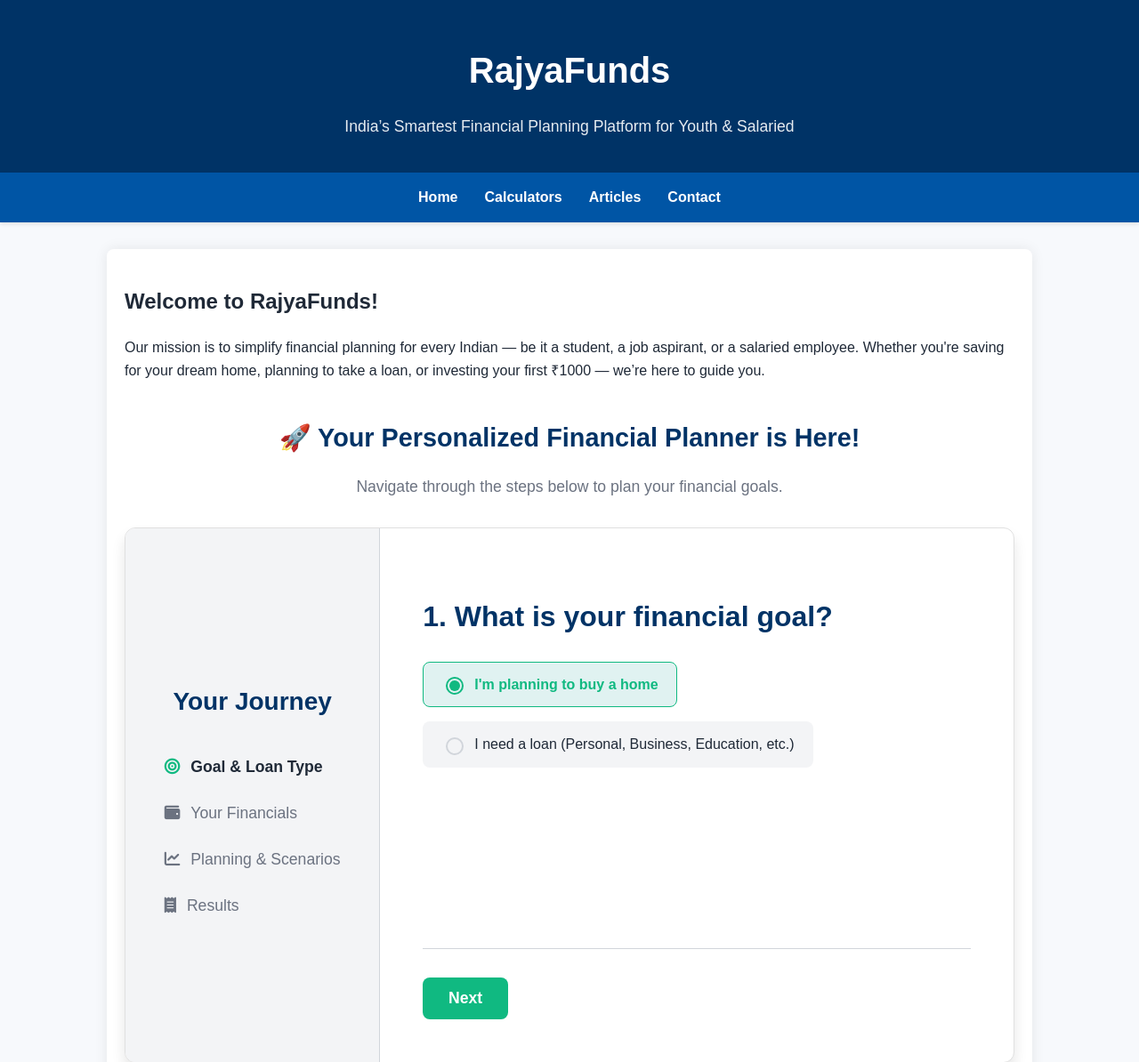
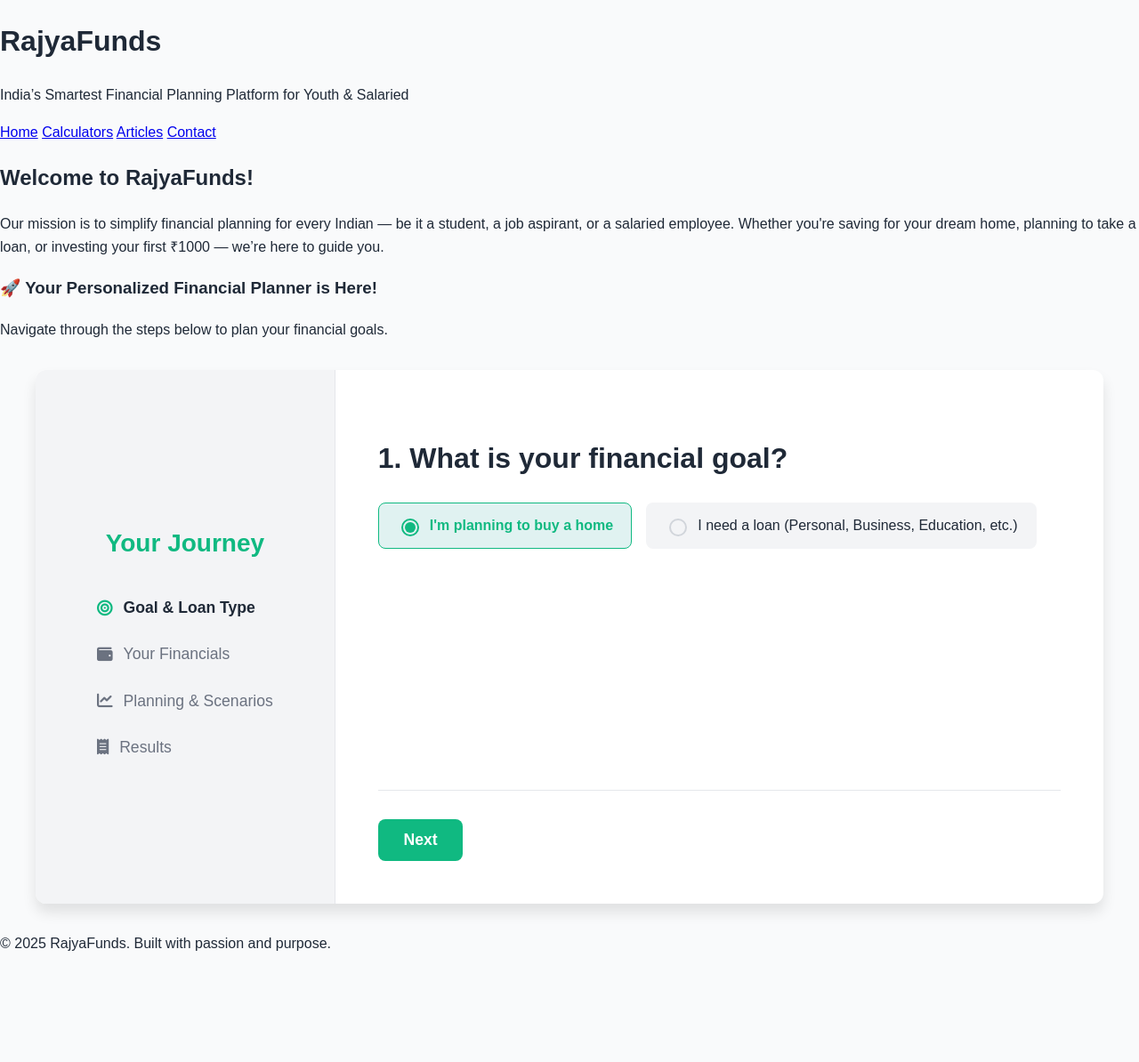
Before and after one commit to RajyaFunds/RajyaFunds, a plain HTML site: page index.html in a window 1280 px wide. Shown: the top 1194 px of the page at 89% size. After the commit the page ends 1089 px from the top, so only its background shows below. Drawn offline with nearby package versions, Linux system fonts and the light colour scheme; a script that the page names is missing.

Commit message:
Update style.css

```diff
--- a/style.css
+++ b/style.css
@@ -1,120 +1,48 @@
-/* --- Your Existing Homepage Styles (Consolidated & Cleaned) --- */
-:root {
-    /* Define your brand colors for easy reuse */
-    --dark-brand-blue: #003366;
-    --medium-brand-blue: #0055a5;
-    --light-brand-blue: #007bff; /* Your old button color */
-    --accent-green: #10B981; /* Primary Green for calculator highlights/buttons */
-    --accent-yellow: #FBBF24; /* Complementary yellow for charts */
-    --text-primary-dark: #1F2937;
-    --text-secondary-gray: #6B7280;
-    --background-light: #f7f9fc;
-    --white: #ffffff;
-    --light-gray: #F3F4F6;
-    --border-gray: #D1D5DB;
-}
-
+/* Basic Reset & Font */
 body {
-    font-family: Arial, sans-serif;
-    background: var(--background-light);
     margin: 0;
-    padding: 0;
-    color: var(--text-primary-dark); /* Default text color */
+    font-family: 'Arial', sans-serif;
+    background-color: #F9FAFB; /* Light gray background */
+    color: #1F2937; /* Dark gray for main text */
     line-height: 1.6;
 }
 
-header {
-    background: var(--dark-brand-blue);
-    color: var(--white);
-    padding: 20px;
+/* Header Styling */
+.header {
+    background-color: #10B981; /* Primary Green */
+    color: white;
+    padding: 1.5rem 0;
     text-align: center;
+    box-shadow: 0 4px 6px rgba(0, 0, 0, 0.1);
 }
 
-header h1 {
-    font-size: 2.5rem; /* Increased for impact */
+.header h1 {
+    font-size: 2.5rem;
     margin-bottom: 0.5rem;
 }
 
-header p {
+.header p {
     font-size: 1.1rem;
     opacity: 0.9;
 }
-
-nav {
-    background: var(--medium-brand-blue);
-    display: flex;
-    justify-content: center;
-    padding: 10px 0;
-    box-shadow: 0 2px 4px rgba(0, 0, 0, 0.1); /* Subtle shadow for nav */
-}
-
-nav a {
-    color: var(--white);
-    text-decoration: none;
-    margin: 0 15px;
-    font-weight: bold;
-    padding: 5px 0; /* Add padding for click area */
-    transition: color 0.3s ease;
-}
-
-nav a:hover {
-    color: var(--accent-green); /* Hover effect for nav links */
-}
-
-.container {
-    max-width: 1000px;
-    margin: 30px auto;
-    padding: 20px;
-    background: var(--white);
-    box-shadow: 0 0 15px rgba(0,0,0,0.08); /* Stronger shadow for content area */
-    border-radius: 8px; /* Slightly rounded corners for container */
-}
-
-footer {
-    background: var(--dark-brand-blue);
-    color: var(--white);
-    text-align: center;
-    padding: 15px;
-    margin-top: 50px;
-    box-shadow: 0 -4px 6px rgba(0, 0, 0, 0.1);
-}
-
-/* --- NEW: Calculator Specific Styles (Integrated) --- */
-
-.calculator-section-title {
-    font-size: 1.8rem;
-    font-weight: bold;
-    color: var(--dark-brand-blue);
-    margin-top: 2.5rem;
-    margin-bottom: 1rem;
-    text-align: center;
-}
-
-.calculator-intro-text {
-    font-size: 1.1rem;
-    color: var(--text-secondary-gray);
-    text-align: center;
-    margin-bottom: 2rem;
-}
-
 
 /* Calculator Container - Main Layout */
 .calculator-container {
     display: flex;
     flex-direction: column; /* Stacks vertically on small screens */
-    background-color: var(--white);
+    background-color: white;
     border-radius: 0.75rem; /* Rounded corners */
     box-shadow: 0 10px 15px rgba(0, 0, 0, 0.1); /* Soft shadow */
     overflow: hidden; /* Ensures rounded corners cut off content */
-    max-width: 100%; /* Take full width of parent container */
-    margin: 2rem auto; /* Center within the container */
+    max-width: 90%; /* Max width for responsiveness */
+    margin: 2rem auto; /* Center the calculator */
     min-height: 600px;
-    border: 1px solid #e0e0e0; /* Subtle border around calculator */
 }
 
 @media (min-width: 768px) { /* Applies for screens larger than 768px (md: breakpoint) */
     .calculator-container {
         flex-direction: row; /* Two columns on larger screens */
+        max-width: 1200px; /* Wider for desktop */
     }
 }
 
@@ -122,8 +50,8 @@ footer {
 .calculator-sidebar {
     width: 100%; /* Full width on mobile */
     padding: 1.5rem;
-    background-color: var(--light-gray); /* Lighter gray background for sidebar */
-    border-bottom: 1px solid var(--border-gray); /* Separator on mobile */
+    background-color: #F3F4F6; /* Lighter gray background for sidebar */
+    border-bottom: 1px solid #E5E7EB; /* Separator on mobile */
     display: flex;
     flex-direction: column;
     align-items: center;
@@ -134,7 +62,7 @@ footer {
 @media (min-width: 768px) {
     .calculator-sidebar {
         width: 25%; /* 1/4 width on desktop */
-        border-right: 1px solid var(--border-gray); /* Vertical separator on desktop */
+        border-right: 1px solid #E5E7EB; /* Vertical separator on desktop */
         border-bottom: none; /* No bottom border on desktop */
         padding: 2.5rem;
     }
@@ -143,7 +71,7 @@ footer {
 .calculator-sidebar h2 {
     font-size: 1.75rem;
     font-weight: 700;
-    color: var(--dark-brand-blue); /* Your dark blue for sidebar title */
+    color: #10B981; /* Primary Green */
     margin-bottom: 1.5rem;
 }
 
@@ -155,7 +83,7 @@ footer {
 
 .calculator-sidebar li {
     font-size: 1.1rem;
-    color: var(--text-secondary-gray); /* Secondary text color */
+    color: #6B7280; /* Secondary text color */
     padding: 0.75rem 0;
     display: flex;
     align-items: center;
@@ -165,11 +93,11 @@ footer {
 
 .calculator-sidebar li.active {
     font-weight: 600;
-    color: var(--text-primary-dark); /* Darker text for active step */
+    color: #1F2937; /* Darker text for active step */
 }
 
 .calculator-sidebar li.active i {
-    color: var(--accent-green); /* Accent green for active icon */
+    color: #10B981; /* Primary green for active icon */
 }
 
 /* Right Section: Calculator Content */
@@ -191,14 +119,14 @@ footer {
 .calculator-content h2 {
     font-size: 2rem;
     font-weight: 700;
-    color: var(--dark-brand-blue);
+    color: #1F2937;
     margin-bottom: 1.5rem;
 }
 
 .calculator-content h3 {
     font-size: 1.5rem;
     font-weight: 600;
-    color: var(--medium-brand-blue); /* Your medium blue */
+    color: #3B82F6; /* Secondary blue */
     margin-top: 1.5rem;
     margin-bottom: 1rem;
 }
@@ -223,7 +151,7 @@ footer {
     display: block;
     font-size: 1rem;
     font-weight: 500;
-    color: var(--text-primary-dark);
+    color: #1F2937;
     margin-bottom: 0.5rem;
 }
 
@@ -231,18 +159,18 @@ footer {
 .input-group input[type="text"] {
     width: 100%;
     padding: 0.75rem 1rem;
-    border: 1px solid var(--border-gray); /* Light gray border */
+    border: 1px solid #D1D5DB; /* Light gray border */
     border-radius: 0.5rem; /* Slightly rounded corners */
     font-size: 1.1rem;
-    color: var(--text-primary-dark);
+    color: #1F2937;
     transition: border-color 0.3s ease, box-shadow 0.3s ease;
 }
 
 .input-group input[type="number"]:focus,
 .input-group input[type="text"]:focus {
     outline: none;
-    border-color: var(--light-brand-blue); /* Your existing button blue on focus */
-    box-shadow: 0 0 0 3px rgba(0, 123, 255, 0.2); /* Light blue shadow on focus */
+    border-color: #3B82F6; /* Secondary blue on focus */
+    box-shadow: 0 0 0 3px rgba(59, 130, 246, 0.2); /* Light blue shadow on focus */
 }
 
 /* Option Group (Radio Buttons) Styling */
@@ -255,7 +183,7 @@ footer {
 .option-group label {
     display: flex;
     align-items: center;
-    background-color: var(--light-gray); /* Light gray background */
+    background-color: #F3F4F6; /* Light gray background */
     padding: 0.75rem 1.25rem;
     border-radius: 0.5rem;
     cursor: pointer;
@@ -264,10 +192,10 @@ footer {
 }
 
 .option-group label:has(input:checked) {
-    background-color: #E0F2F1; /* Lighter green for checked */
-    border-color: var(--accent-green); /* Accent green border when checked */
+    background-color: #E0F2F1; /* Lighter primary color for checked */
+    border-color: #10B981; /* Primary green border when checked */
     font-weight: 600;
-    color: var(--accent-green); /* Accent green text when checked */
+    color: #10B981; /* Primary green text when checked */
 }
 
 .option-group input[type="radio"] {
@@ -275,7 +203,7 @@ footer {
     -webkit-appearance: none;
     width: 1.25rem;
     height: 1.25rem;
-    border: 2px solid var(--border-gray); /* Custom radio button border */
+    border: 2px solid #D1D5DB; /* Custom radio button border */
     border-radius: 50%;
     margin-right: 0.75rem;
     position: relative;
@@ -283,7 +211,7 @@ footer {
 }
 
 .option-group input[type="radio"]:checked {
-    border-color: var(--accent-green); /* Accent green when checked */
+    border-color: #10B981; /* Primary green when checked */
 }
 
 .option-group input[type="radio"]:checked::before {
@@ -291,7 +219,7 @@ footer {
     display: block;
     width: 0.75rem;
     height: 0.75rem;
-    background-color: var(--accent-green); /* Accent green fill when checked */
+    background-color: #10B981; /* Primary green fill when checked */
     border-radius: 50%;
     position: absolute;
     top: 50%;
@@ -305,7 +233,7 @@ footer {
     justify-content: space-between;
     margin-top: auto; /* Pushes buttons to the bottom */
     padding-top: 2rem;
-    border-top: 1px solid var(--border-gray); /* Separator line */
+    border-top: 1px solid #E5E7EB; /* Separator line */
 }
 
 .btn {
@@ -319,8 +247,8 @@ footer {
 }
 
 .primary-btn {
-    background-color: var(--accent-green); /* Accent Green */
-    color: var(--white);
+    background-color: #10B981; /* Primary Green */
+    color: white;
 }
 
 .primary-btn:hover {
@@ -329,8 +257,8 @@ footer {
 }
 
 .secondary-btn {
-    background-color: var(--border-gray); /* Light gray */
-    color: var(--text-primary-dark); /* Dark text */
+    background-color: #D1D5DB; /* Light gray */
+    color: #1F2937; /* Dark text */
 }
 
 .secondary-btn:hover {
@@ -340,7 +268,7 @@ footer {
 
 /* Result Box Styling */
 .result-box {
-    background-color: var(--light-gray);
+    background-color: #F3F4F6;
     padding: 1.5rem;
     border-radius: 0.75rem;
     margin-bottom: 1.5rem;
@@ -361,7 +289,7 @@ footer {
     width: 100%;
     max-width: 400px; /* Limit chart size */
     margin: 1.5rem auto;
-    background-color: var(--white);
+    background-color: white;
     padding: 1rem;
     border-radius: 0.75rem;
     box-shadow: 0 4px 8px rgba(0, 0, 0, 0.05);
@@ -380,16 +308,6 @@ footer {
     display: none !important;
 }
 
-/* Margin Utilities (to replace some Tailwind-like spacing) */
 .mt-2 { margin-top: 0.5rem; }
 .mt-4 { margin-top: 1rem; }
-.mb-2 { margin-bottom: 0.5rem; }
-.mb-4 { margin-bottom: 1rem; }
-.space-y-4 > *:not(:last-child) { margin-bottom: 1rem; }
-.p-4 { padding: 1rem; }
-.rounded-lg { border-radius: 0.5rem; }
-.text-red-600 { color: #dc2626; } /* Standard red for warnings */
-.text-sm { font-size: 0.875rem; }
-.text-lg { font-size: 1.125rem; }
-.font-bold { font-weight: bold; }
-.font-semibold { font-weight: 600; }
+.space-y-4 > *:not(:last-child) { margin-bottom: 1rem; } /* Simulates Tailwind's space-y */
```
